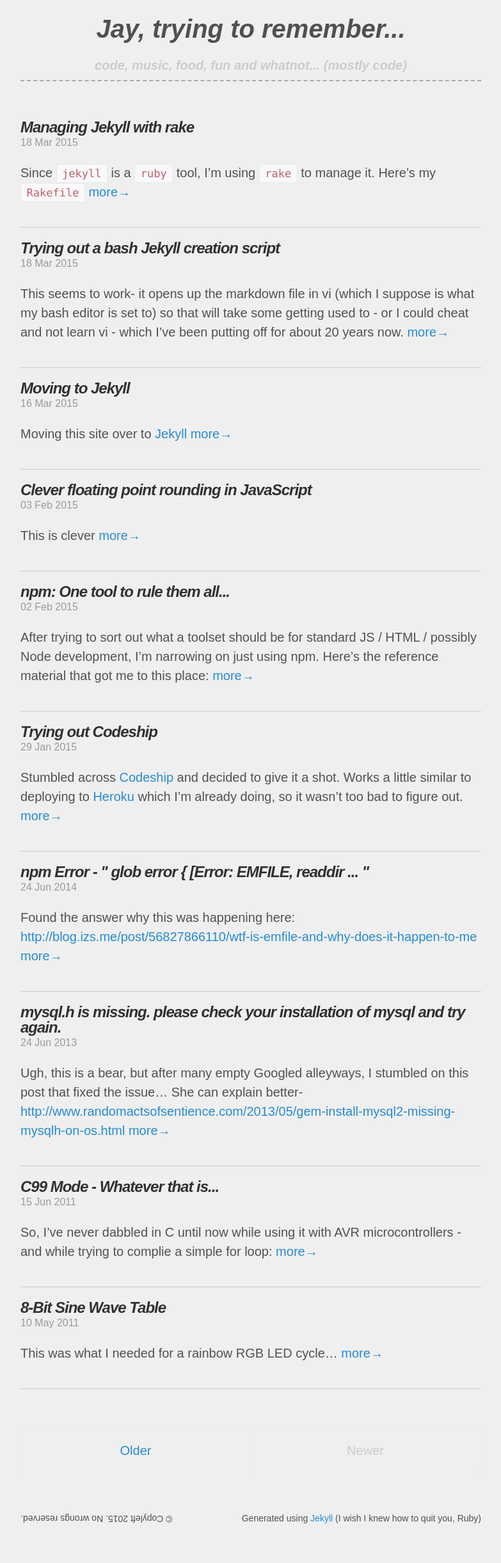
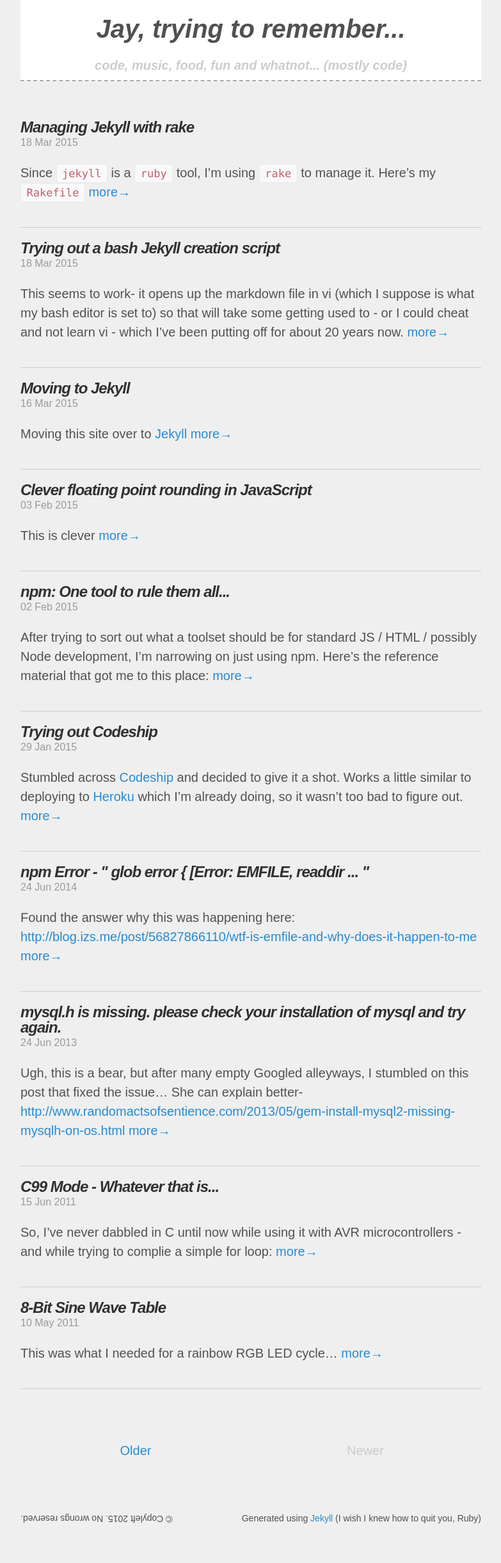
Before and after one commit to funkfinger/jaywiggins, a Jekyll site: the page built from index.html, in a window 1280 px wide. Shown: the whole page at 64% size, without its empty margins (248-1031 px from the left). Built offline with Jekyll 4.4.1, drawn with Linux system fonts in a browser that asks for light colours; the list of posts is cut into pages by our own code; comment, search, counter and statistics services are not loaded.

Commit message:
small update to css - just 'cause

```diff
--- a/stylesheets/main.scss
+++ b/stylesheets/main.scss
@@ -71,6 +71,7 @@ header.masthead {
   border-bottom: 2px #AAA dashed;
   text-align: center;
   padding-bottom: 0;
+  background-color: #FFF;
 }
 
 .masthead h3 {
```
